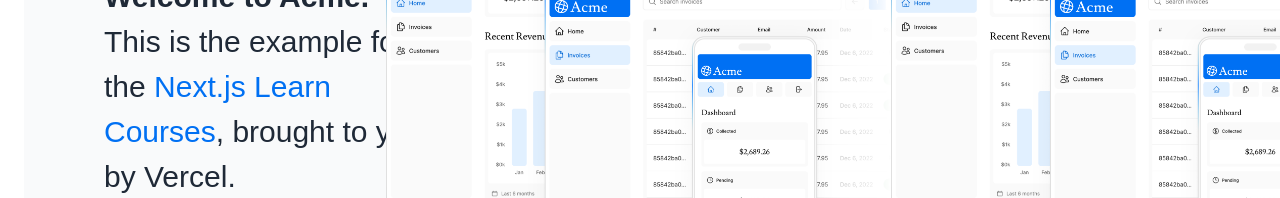
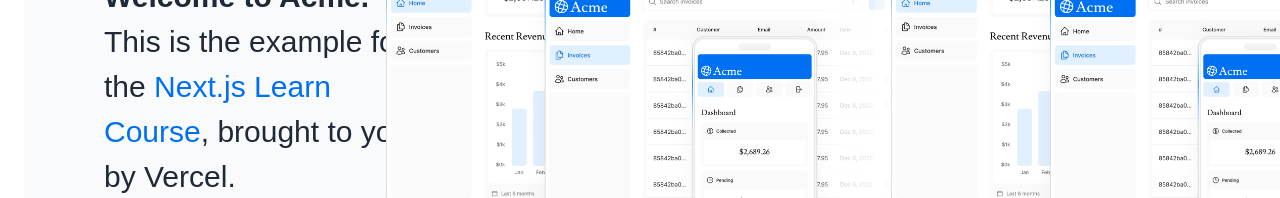
Before and after one commit to Neobii/nextjs-dashboard, a Next.js app: page / in a window 1280 px wide. Shown: the part 326-524 px from the top of the page. Built offline with nearby package versions, Linux system fonts and the light colour scheme; a web font is replaced by a local one.

Commit message:
redeploy with auth_url;unnoi

```diff
--- a/app/page.tsx
+++ b/app/page.tsx
@@ -19,7 +19,7 @@ export default function Page() {
           <p className={`${lusitana.className} text-xl text-gray-800 md:text-3xl md:leading-normal`}>
             <strong>Welcome to Acme.</strong> This is the example for the{' '}
             <a href="https://nextjs.org/learn/" className="text-blue-500">
-              Next.js Learn Courses
+              Next.js Learn Course
             </a>
             , brought to you by Vercel.
           </p>
```
